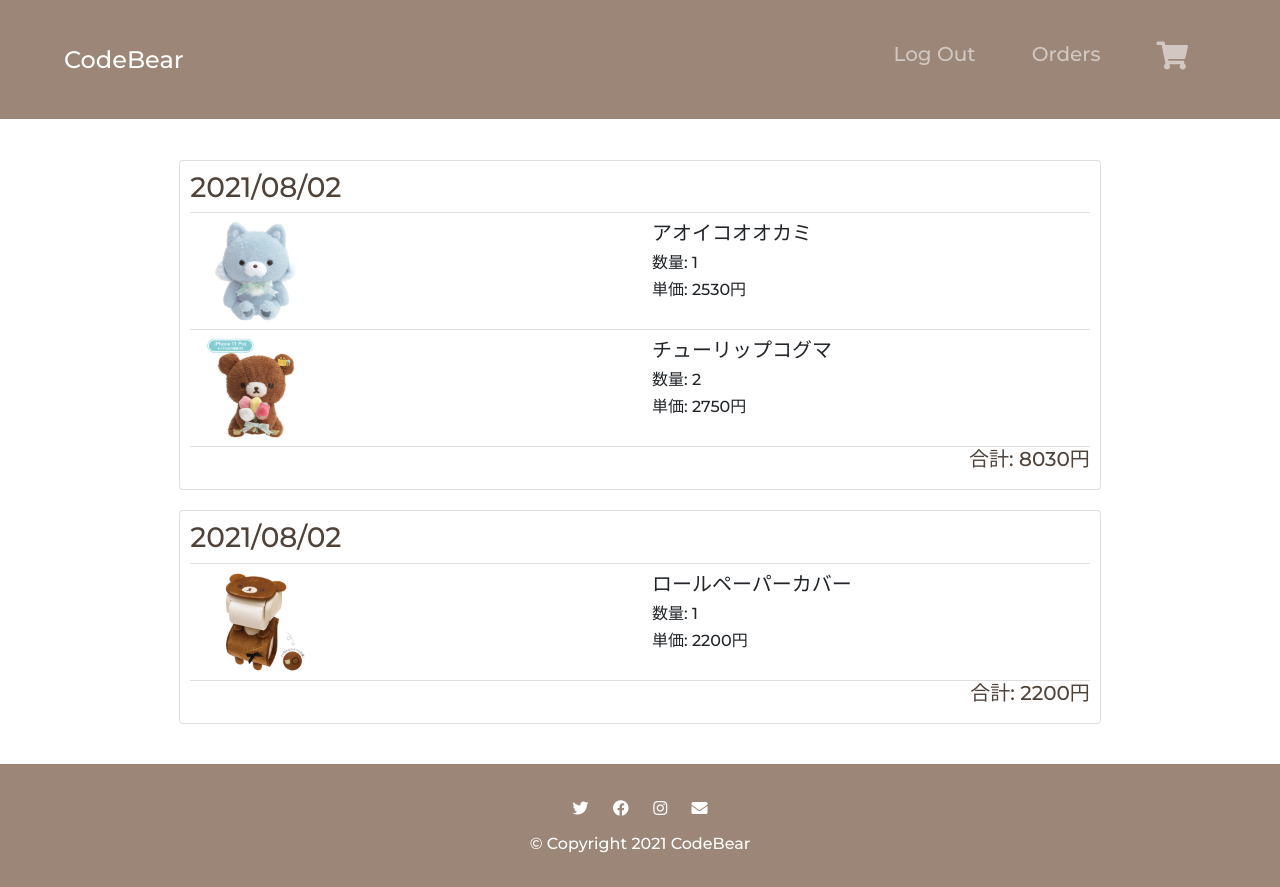
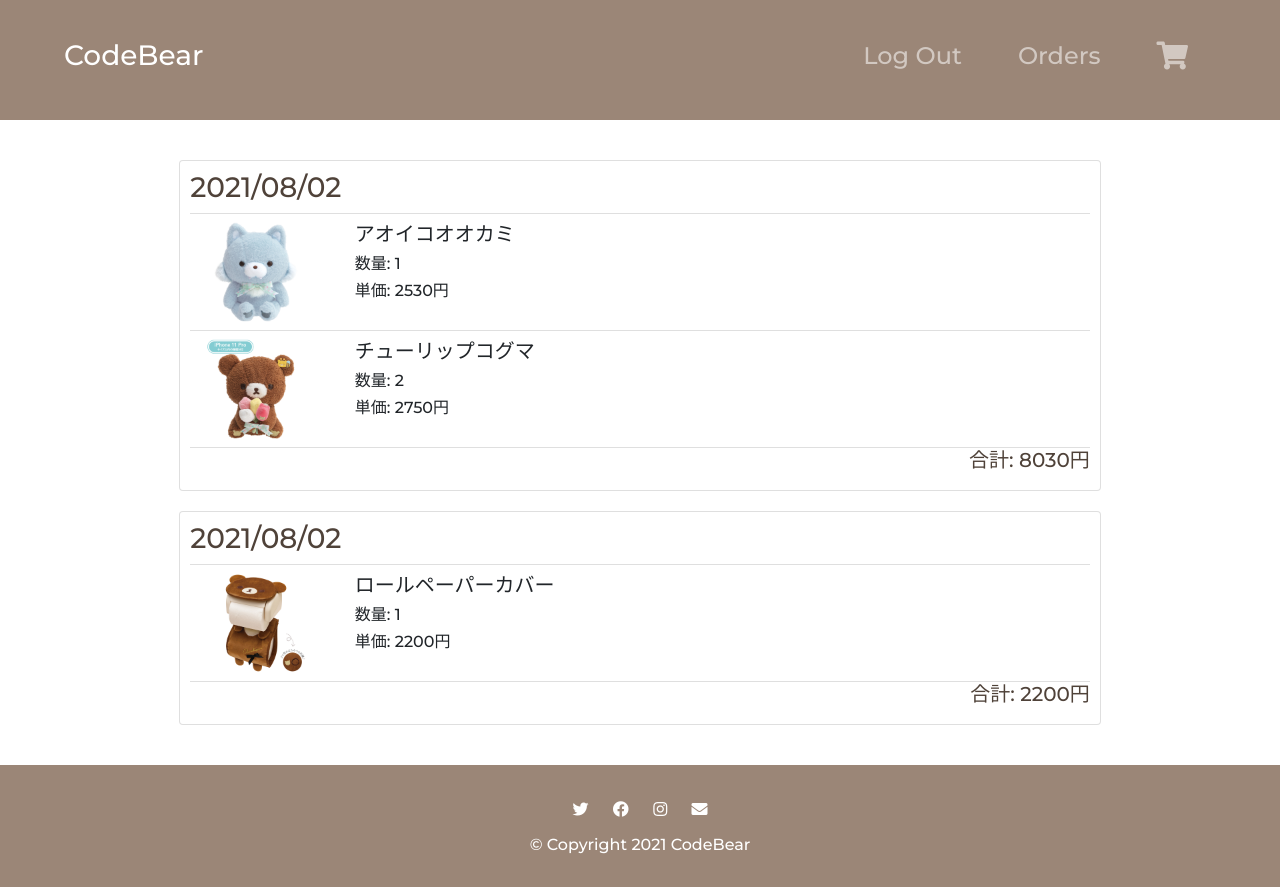
Before and after one commit to chia9322/online-shop, a Flask app: page /order in a window 1280 px wide. Run offline with Flask 2, Linux system fonts and the light colour scheme; a user stored in the database is signed in; data comes from the database, SQL or seed files in the repository; some libraries are stand-ins or nearby versions.

Commit message:
Update layout

```diff
--- a/static/css/styles.css
+++ b/static/css/styles.css
@@ -115,6 +115,9 @@ body {
 .card:hover .list-group-item{
   background-color: #d6cec8;
 }
+.order-date {
+  text-align: left;
+}
 
 /* Add Form */
 .add-form {
@@ -162,14 +165,13 @@ body {
 /* Query */
 @media only screen and (max-device-width: 480px) {
   h1, h2, h3, h4, h5, h6, p, a, i {
-    font-size: 140%;
+    font-size: 160%;
   }
   #cart {
       text-align: center;
   }
   .card-img {
   object-fit: cover;
-  height: 300px;
   width: 100%;
   }
   .order-column {
--- a/templates/cart.html
+++ b/templates/cart.html
@@ -7,10 +7,10 @@
         <div class="card" style="width: 100%;">
             <div class="card-body">
                 <div class="row cart-row">
-                    <div class="col-lg cart-column">
+                    <div class="col-4 cart-column">
                         <a href="/item/{{item.product_id}}"><img src="/static/images/{{item.product.img}}-0.jpg" class="cart-img" alt="item-image"></a>
                     </div>
-                    <div class="col-lg cart-column">
+                    <div class="col-8 cart-column">
                         <br>
                         <h4>{{item.product.name}}</h4>
                         <h5>{{item.product.price}}円</h5>
--- a/templates/header.html
+++ b/templates/header.html
@@ -24,7 +24,7 @@
       <!-- Nav Bar -->
       <nav class="navbar navbar-expand-lg navbar-dark">
         <div class="container-fluid nav-container">
-        <a class="navbar-brand" href="/">CodeBear</a>
+        <a class="navbar-brand" href="/"><h3>CodeBear</h3></a>
         <button class="navbar-toggler" type="button" data-toggle="collapse" data-target="#navbarSupportedContent" aria-controls="navbarSupportedContent" aria-expanded="false" aria-label="Toggle navigation">
           <span class="navbar-toggler-icon"></span>
         </button>
@@ -32,23 +32,22 @@
           <ul class="navbar-nav ms-auto">
               {% if current_user.is_active %}
                 <li class="nav-item">
-                    <a class="nav-link" href="{{ url_for('logout') }}"><h5>Log Out</h5></a>
+                    <a class="nav-link" href="{{ url_for('logout') }}"><h4>Log Out</h4></a>
                 </li>
                 <li class="nav-item">
-                    <a class="nav-link" href="{{ url_for('order') }}"><h5>Orders</h5></a>
+                    <a class="nav-link" href="{{ url_for('order') }}"><h4>Orders</h4></a>
                 </li>
                 <li class="nav-item">
                   <h3><a class="nav-link fas fa-shopping-cart" href="{{url_for('cart')}}"></a></h3>
                 </li>
               {% else %}
                 <li class="nav-item">
-                  <a class="nav-link" href="{{ url_for('login') }}"><h5>Login</h5></a>
+                  <a class="nav-link" href="{{ url_for('login') }}"><h4>Login</h4></a>
                 </li>
                 <li class="nav-item">
-                  <a class="nav-link" href="{{ url_for('register') }}"><h5>Register</h5></a>
+                  <a class="nav-link" href="{{ url_for('register') }}"><h4>Register</h4></a>
                 </li>
               {% endif %}
-
           </ul>
         </div>
         </div>
--- a/templates/order.html
+++ b/templates/order.html
@@ -5,18 +5,18 @@
     <div class="container-fluid">
         {% for order in orders %}
             <div class="card" style="width: 100%;">
-              <h3>{{order['order_db'].date}}</h3>
+              <h3 class="order-date">{{order['order_db'].date}}</h3>
 
                  <ul class="list-group list-group-flush">
                      {% for item in order['order_items'] %}
                         <li class="list-group-item">
                             <div class="row">
-                                <div class="col-lg order-column">
+                                <div class="col-2 order-column">
                                     <a class="order-item" href="/item/{{item.product_id}}">
                                         <img src="/static/images/{{item.product.img}}-0.jpg" class="order-img" alt="item-image">
                                     </a>
                                 </div>
-                                <div class="col-lg order-column">
+                                <div class="col-8 order-column">
                                     <h5 class="order-item">{{item.product.name}}</h5>
                                     <h6 class="order-item">数量: {{item.quantity}}</h6>
                                     <h6 class="order-item">単価: {{item.product.price}}円</h6>
```
